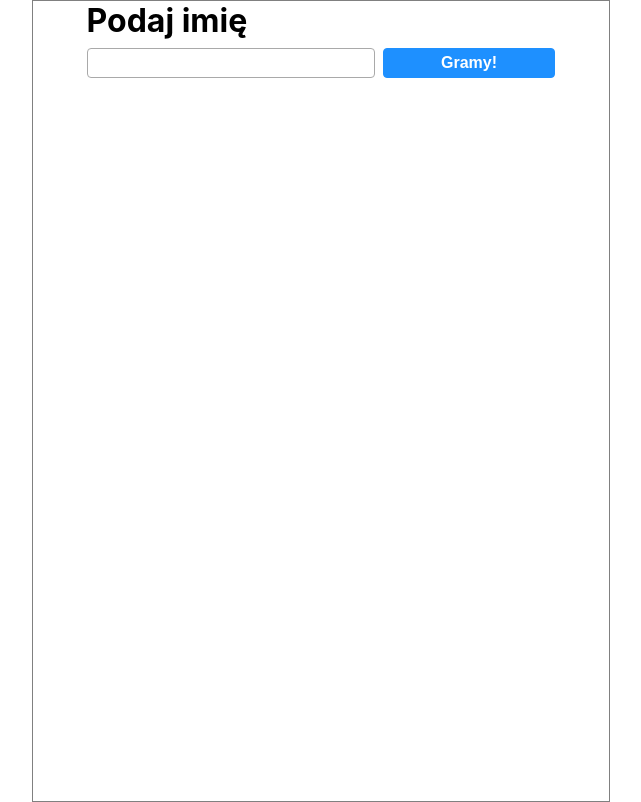
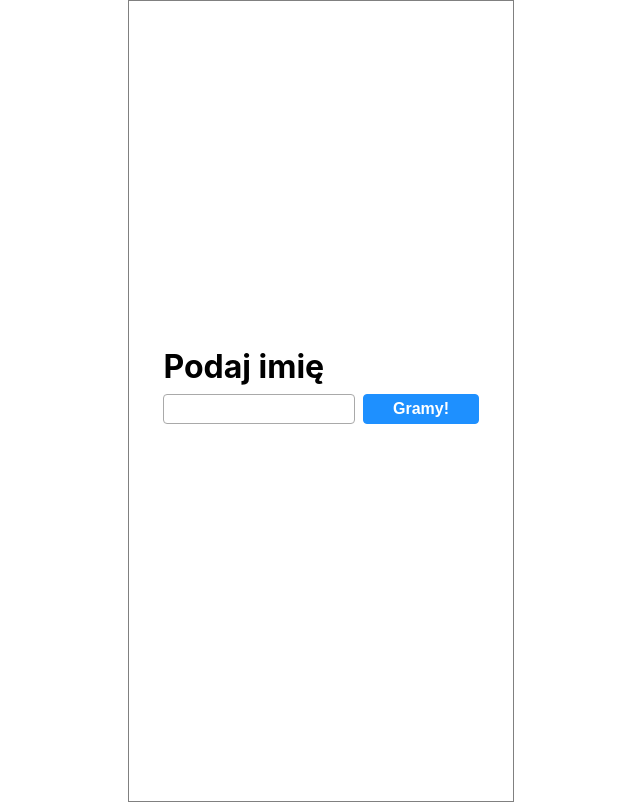
Before and after one commit to cisekdan/schibspy-client, a React (Create React App) app in the folder schibspy/: page / in a window 1280 px wide. Shown: the whole page, without its empty margins (319-960 px from the left). Built offline with nearby package versions, Linux system fonts and the light colour scheme.

Commit message:
Quiz styling, container  (#4)

```diff
--- a/schibspy/src/App.scss
+++ b/schibspy/src/App.scss
@@ -1,6 +1,11 @@
 .container {
-  height: 100vh;
-  width: 576px;
+  width: 30%;
   margin: auto;
   border: 1px solid grey;
+  display: flex;
+  flex-direction: column;
+  align-content: center;
+  justify-content: center;
+  height: 100vh;
+
 }
--- a/schibspy/src/Quiz.js
+++ b/schibspy/src/Quiz.js
@@ -17,9 +17,9 @@ function Quiz() {
                     {questionTitle}
                 </div>
                 <div className="quiz__question-panel__anwers">
-                    <p className="quiz__question-panel__answers__answer">{answers[0]}</p>
-                    <p className="quiz__question-panel__answers__answer">{answers[1]}</p>
-                    <p className="quiz__question-panel__answers__answer">{answers[2]}</p>
+                    <p className="quiz__question-panel__answers__answer quiz__question-panel__answers__answer--is-chosen">{answers[0]}</p>
+                    <p className="quiz__question-panel__answers__answer quiz__question-panel__answers__answer--is-correct">{answers[1]}</p>
+                    <p className="quiz__question-panel__answers__answer quiz__question-panel__answers__answer--is-wrong">{answers[2]}</p>
                 </div>
             </div>
         </div>
--- a/schibspy/src/Quiz.scss
+++ b/schibspy/src/Quiz.scss
@@ -1,11 +1,12 @@
 .quiz {
-  padding: 40px;
+  height: 100vh;
   background-image: url("https://ocs-pl.oktawave.com/v1/AUTH_2887234e-384a-4873-8bc5-405211db13a2/spidersweb/2019/04/Quizzpy-1.png");
   background-size: cover;
-  height: 100%;
+  padding: 40px;
 
   &__question-number {
     text-align: center;
+    margin-top: 70px;
   }
 
   &__timer {
@@ -38,7 +39,21 @@
         padding: 15px;
         margin: 20px auto;
         background-color: white;
-        color: black
+        color: black;
+
+        &--is-chosen {
+          background-color: #b8b8b8;
+
+        }
+
+        &--is-correct {
+          background-color: #20a55f;
+
+        }
+
+        &--is-wrong {
+          background-color: #ff5631;
+        }
       }
     }
   }
--- a/schibspy/src/Timer.scss
+++ b/schibspy/src/Timer.scss
@@ -3,7 +3,7 @@
 
     &__info {
         display: block;
-        margin: 100px auto;
+        margin: 10px auto;
     }
 
     &__seconds-left {
```
Also changed, not shown: schibspy/src/App.js (+5 -6 lines).
